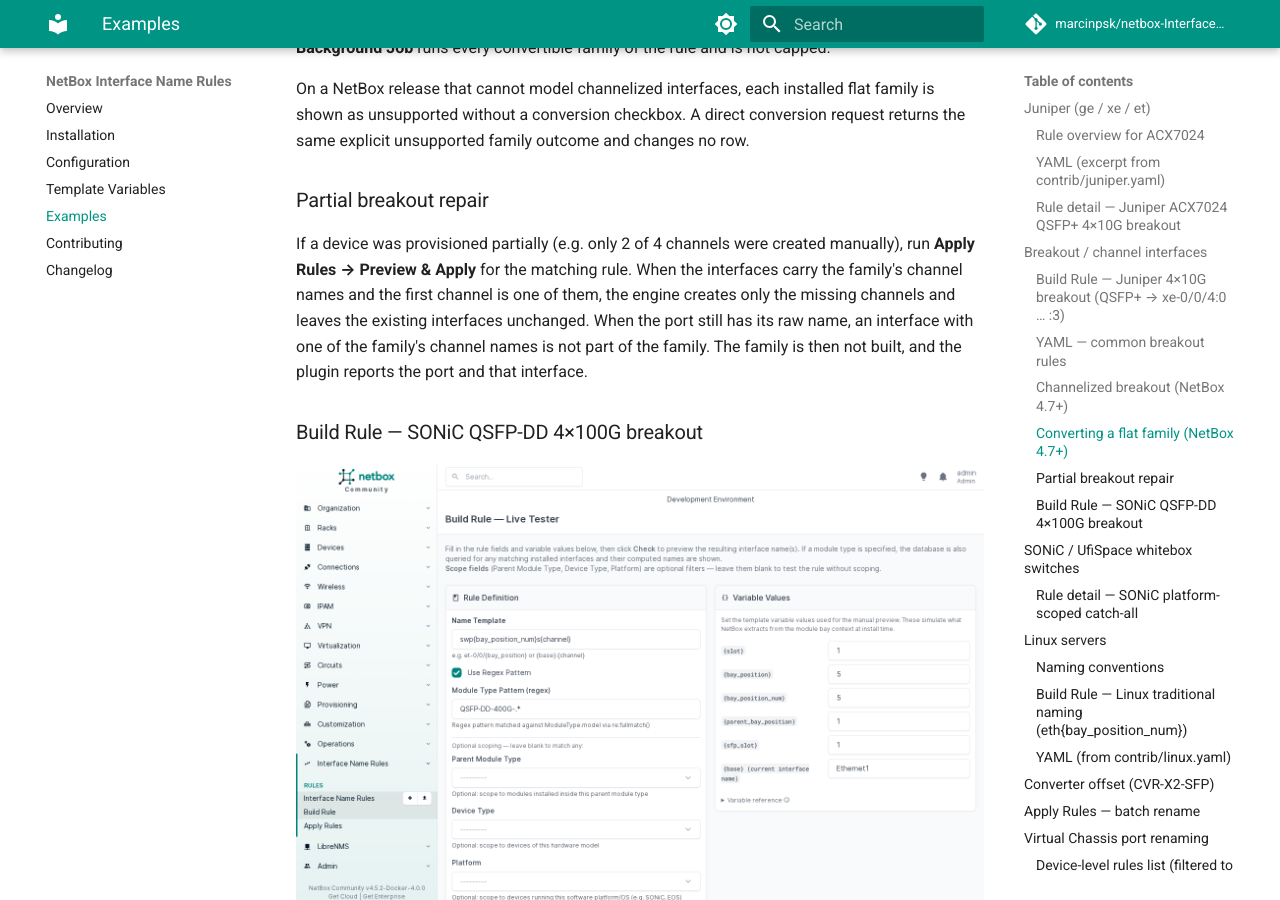
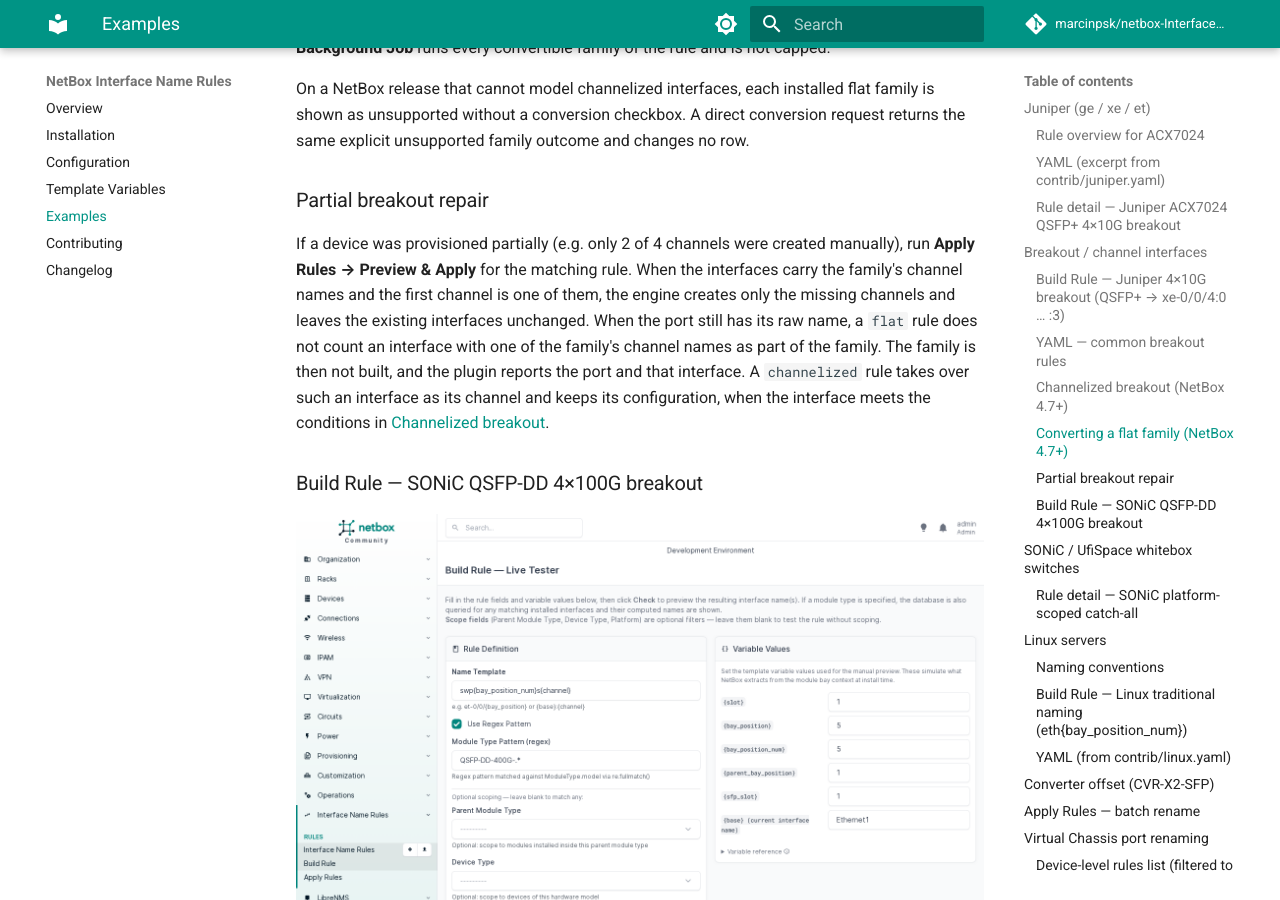
Before and after one commit to marcinpsk/netbox-InterfaceNameRules-plugin, an MkDocs documentation site: the page built from docs/examples.md, in a window 1280 px wide and 900 px high, scrolled down 6126 px. Built offline with MkDocs 1.6.1 and Material for MkDocs 9.7.7, drawn with Linux system fonts in a browser that asks for light colours; comment, search, counter and statistics services are not loaded.

Commit message:
docs(examples): separate the flat and channelized partial repair
The partial repair section said that an interface with one of the
family's channel names is never part of a family whose port still has
its raw name. That holds for a flat rule. A channelized rule now takes
over such an interface as its channel when the interface qualifies
(ADR 0017), so state the two rule types separately.

```diff
--- a/docs/examples.md
+++ b/docs/examples.md
@@ -226,9 +226,12 @@
 manually), run **Apply Rules → Preview & Apply** for the matching rule. When
 the interfaces carry the family's channel names and the first channel is one of
 them, the engine creates only the missing channels and leaves the existing
-interfaces unchanged. When the port still has its raw name, an interface with
-one of the family's channel names is not part of the family. The family is then
-not built, and the plugin reports the port and that interface.
+interfaces unchanged. When the port still has its raw name, a `flat` rule does
+not count an interface with one of the family's channel names as part of the
+family. The family is then not built, and the plugin reports the port and that
+interface. A `channelized` rule takes over such an interface as its channel and
+keeps its configuration, when the interface meets the conditions in
+[Channelized breakout](#channelized-breakout-netbox-47).
 
 ### Build Rule — SONiC QSFP-DD 4×100G breakout
 
```
Also changed, not shown: 1 other file.
